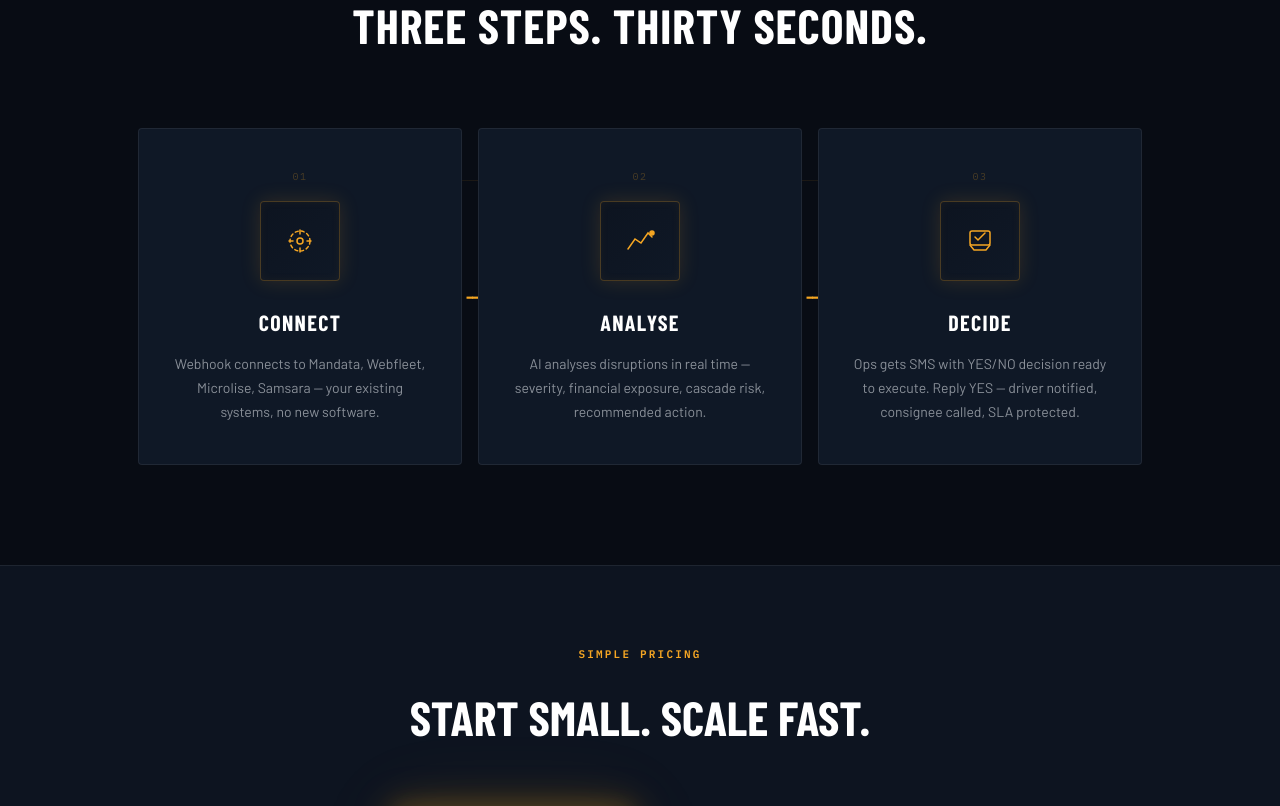
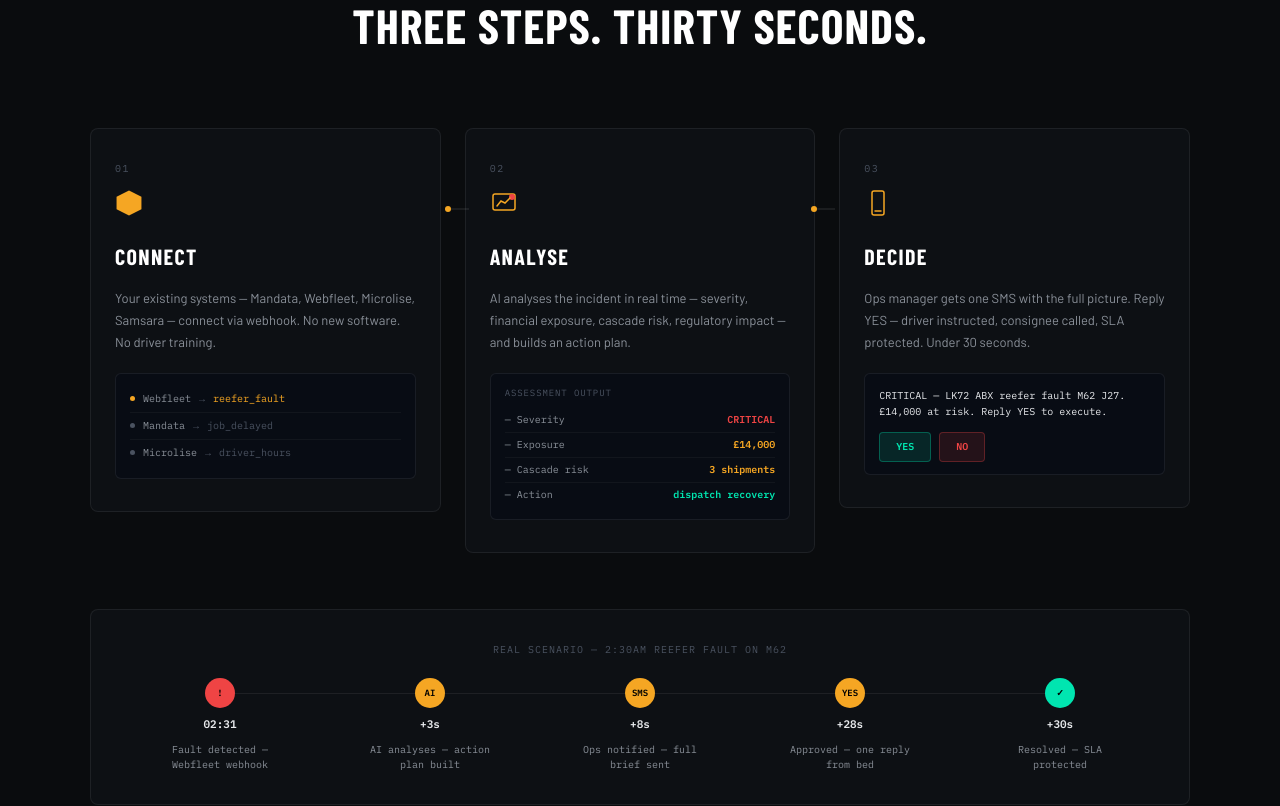
Before and after one commit to waterwellproject8-star/disruption-hub, a Next.js app: page / in a window 1280 px wide. Shown: the part 1960-2766 px from the top of the page. Built offline with nearby package versions, Linux system fonts and the light colour scheme; a web font is replaced by a local one.

Commit message:
page.js: hide dashboard preview on mobile with fallback note, full How It Works redesign — 3 detail cards with webhook/analysis/SMS mockups, animated connector dots, 2:30am timeline strip, responsive vertical stack at 768px

```diff
--- a/app/page.js
+++ b/app/page.js
@@ -69,6 +69,7 @@ export default function HomePage() {
         html { scroll-behavior: smooth; }
         @keyframes pulse { 0%,100%{opacity:1} 50%{opacity:0.5} }
         @keyframes fadeUp { from{opacity:0;transform:translateY(20px)} to{opacity:1;transform:translateY(0)} }
+        @keyframes dot-travel { 0%{left:0} 100%{left:calc(100% - 6px)} }
         @keyframes marquee { 0%{transform:translateX(0)} 100%{transform:translateX(-50%)} }
         .ticker-track { animation: marquee 30s linear infinite; display:inline-flex; gap:48px; white-space:nowrap; }
         .ticker-track:hover { animation-play-state: paused; }
@@ -113,6 +114,8 @@ export default function HomePage() {
           .nav-links-desktop { display: none !important; }
           .stats-grid { grid-template-columns: 1fr 1fr !important; }
           .how-grid { grid-template-columns: 1fr !important; }
+          .how-connector { display: none !important; }
+          .how-timeline-grid { grid-template-columns: 1fr !important; gap: 12px !important; }
           .pricing-grid { grid-template-columns: 1fr !important; }
           .enterprise-card { flex-direction: column !important; align-items: stretch !important; }
           .enterprise-card .enterprise-divider { display: none !important; }
@@ -129,7 +132,11 @@ export default function HomePage() {
           .hero-ctas { justify-content: center; flex-direction: column; align-items: center; }
           .hero-badge { justify-content: center; }
           .dh-preview-section { padding: 48px 0px !important; }
+          .dash-desktop-section { display: none !important; }
+          .dash-mobile-note { display: flex !important; }
         }
+        @media (min-width: 769px) {
+          .dash-mobile-note { display: none !important; }
         @media (max-width: 640px) {
           .founder-card { grid-template-columns: 80px 1fr !important; column-gap: 16px !important; padding: 28px 20px !important; }
           .founder-photo { grid-row: 1 !important; align-self: center; }
@@ -280,7 +287,7 @@ export default function HomePage() {
       </section>
 
       {/* ── DASHBOARD PREVIEW ────────────────────────────────────────────────── */}
-      <section className="dh-preview-section" style={{ background: '#080c14', borderTop: '1px solid rgba(255,255,255,0.06)', padding: '48px 24px', overflowX: 'hidden', width: '100%' }}>
+      <section className="dh-preview-section dash-desktop-section" style={{ background: '#080c14', borderTop: '1px solid rgba(255,255,255,0.06)', padding: '48px 24px', overflowX: 'hidden', width: '100%' }}>
         <div style={{ maxWidth: 1100, margin: '0 auto' }}>
           <div style={{ display: 'flex', alignItems: 'center', gap: 12, marginBottom: 24 }}>
             <div style={{ height: 1, width: 32, background: 'rgba(255,255,255,0.15)' }} />
@@ -292,6 +299,21 @@ export default function HomePage() {
           <DashboardPreview />
         </div>
       </section>
+
+      <div className="dash-mobile-note" style={{
+        justifyContent: 'center',
+        padding: '24px',
+        borderTop: '1px solid rgba(255,255,255,0.04)'
+      }}>
+        <span style={{
+          fontFamily: 'monospace',
+          fontSize: 11,
+          color: '#4a5260',
+          letterSpacing: '0.08em'
+        }}>
+          ◈ OPERATIONS DASHBOARD — BEST EXPERIENCED ON DESKTOP
+        </span>
+      </div>
 
       {/* ── STATS STRIP ──────────────────────────────────────────────────────── */}
       <div style={{
@@ -353,7 +375,8 @@ export default function HomePage() {
       </div>
 
       {/* ── HOW IT WORKS ─────────────────────────────────────────────────────── */}
-      <section id="how" style={{ padding: '100px 40px', maxWidth: 1100, margin: '0 auto' }}>
+      <section id="how" style={{ background: '#0a0c0e', padding: '100px 40px' }}>
+        <div style={{ maxWidth: 1100, margin: '0 auto' }}>
           <div style={{
             fontFamily: FF.mono, fontSize: 11, fontWeight: 600,
             letterSpacing: '0.2em', textTransform: 'uppercase',
@@ -372,103 +395,114 @@ export default function HomePage() {
 
           <div className="how-grid" style={{
             display: 'grid', gridTemplateColumns: 'repeat(3, 1fr)',
-          gap: 0, position: 'relative',
+            gap: 24, position: 'relative', alignItems: 'start',
           }}>
-          {/* Connector line */}
-          <div style={{
-            position: 'absolute', top: 52, left: '25%', right: '25%',
-            height: 1,
-            background: `linear-gradient(90deg, transparent, ${T.amberBorder}, transparent)`,
-            pointerEvents: 'none',
-          }} />
-
+            {/* ── Card 1: CONNECT ── */}
+            <div style={{ background: '#0d1014', border: '1px solid rgba(255,255,255,0.07)', borderRadius: 8, padding: '32px 24px', position: 'relative' }}>
+              <div style={{ fontFamily: FF.mono, fontSize: 10, color: '#4a5260', letterSpacing: '0.15em', marginBottom: 12 }}>01</div>
+              <div style={{ marginBottom: 16 }}>
+                <svg width="28" height="28" viewBox="0 0 18 18"><polygon points="9,1 17,5 17,13 9,17 1,13 1,5" fill="#f5a623"/></svg>
+              </div>
+              <h3 style={{ fontFamily: FF.condensed, fontSize: 22, fontWeight: 800, textTransform: 'uppercase', letterSpacing: '0.06em', color: '#fff', marginBottom: 12 }}>Connect</h3>
+              <p style={{ fontSize: 13, color: '#8a9099', lineHeight: 1.7, marginBottom: 20 }}>Your existing systems — Mandata, Webfleet, Microlise, Samsara — connect via webhook. No new software. No driver training.</p>
+              <div style={{ background: '#080c14', border: '1px solid rgba(255,255,255,0.07)', borderRadius: 6, padding: '12px 14px' }}>
                 {[
-            {
-              num: '01', title: 'Connect',
-              desc: 'Webhook connects to Mandata, Webfleet, Microlise, Samsara — your existing systems, no new software.',
-              icon: (
-                <svg width="36" height="36" viewBox="0 0 36 36" fill="none" stroke={T.amber} strokeWidth="1.5" strokeLinecap="round">
-                  <circle cx="18" cy="18" r="3"/>
-                  <path d="M18 7v4M18 25v4M7 18h4M25 18h4"/>
-                  <circle cx="18" cy="18" r="10" strokeDasharray="3 3"/>
-                </svg>
-              ),
-            },
-            {
-              num: '02', title: 'Analyse',
-              desc: 'AI analyses disruptions in real time — severity, financial exposure, cascade risk, recommended action.',
-              icon: (
-                <svg width="36" height="36" viewBox="0 0 36 36" fill="none" stroke={T.amber} strokeWidth="1.5" strokeLinecap="round">
-                  <polyline points="6,26 13,16 19,20 26,10 30,14"/>
-                  <circle cx="30" cy="10" r="2" fill={T.amber}/>
-                </svg>
-              ),
-            },
-            {
-              num: '03', title: 'Decide',
-              desc: 'Ops gets SMS with YES/NO decision ready to execute. Reply YES — driver notified, consignee called, SLA protected.',
-              icon: (
-                <svg width="36" height="36" viewBox="0 0 36 36" fill="none" stroke={T.amber} strokeWidth="1.5" strokeLinecap="round">
-                  <rect x="8" y="8" width="20" height="14" rx="2"/>
-                  <path d="M8 22l4 5h12l4-5"/>
-                  <path d="M13 14l3 3 7-7"/>
-                </svg>
-              ),
-            },
-          ].map((step, i) => (
-            <div key={i} className="how-card how-card-hover" style={{
-              textAlign: 'center', padding: '40px 32px', position: 'relative', zIndex: 1,
-              background: T.navyCard,
-              border: `1px solid ${T.border}`,
-              borderRadius: 4,
-              margin: '0 8px',
-              transition: 'all 0.2s',
-            }}>
-              {/* Step number */}
-              <div style={{
-                fontFamily: FF.mono, fontSize: 10, color: T.amberBorder,
-                letterSpacing: '0.15em', marginBottom: 16,
-              }}>
-                {step.num}
+                  { src: 'Webfleet', evt: 'reefer_fault', hot: true },
+                  { src: 'Mandata', evt: 'job_delayed', hot: false },
+                  { src: 'Microlise', evt: 'driver_hours', hot: false },
+                ].map((w, i) => (
+                  <div key={i} style={{ display: 'flex', alignItems: 'center', gap: 8, padding: '5px 0', borderBottom: i < 2 ? '1px solid rgba(255,255,255,0.04)' : 'none' }}>
+                    <div style={{ width: 5, height: 5, borderRadius: '50%', background: w.hot ? '#f5a623' : '#4a5260' }} />
+                    <span style={{ fontFamily: FF.mono, fontSize: 10, color: '#8a9099' }}>{w.src}</span>
+                    <span style={{ fontFamily: FF.mono, fontSize: 10, color: '#4a5260' }}>→</span>
+                    <span style={{ fontFamily: FF.mono, fontSize: 10, color: w.hot ? '#f5a623' : '#4a5260' }}>{w.evt}</span>
+                  </div>
+                ))}
+              </div>
             </div>
 
-              {/* Icon box */}
-              <div style={{
-                width: 80, height: 80,
-                border: `1px solid ${T.amberBorder}`,
-                borderRadius: 4,
-                display: 'flex', alignItems: 'center', justifyContent: 'center',
-                margin: '0 auto 24px',
-                background: `linear-gradient(135deg, ${T.navyMid}, ${T.navyCard})`,
-                boxShadow: '0 0 20px rgba(245,166,35,0.15), inset 0 0 10px rgba(245,166,35,0.05)',
-              }}>
-                {step.icon}
+            {/* ── Connector 1 ── */}
+            <div className="how-connector" style={{ position: 'absolute', left: 'calc(33.33% - 12px)', top: 80, width: 24, height: 2, background: 'rgba(255,255,255,0.07)', zIndex: 2 }}>
+              <div style={{ position: 'absolute', width: 6, height: 6, borderRadius: '50%', background: '#f5a623', top: -2, animation: 'dot-travel 2s ease-in-out infinite' }} />
             </div>
 
-              {/* Arrow between cards */}
-              {i < 2 && (
-                <div style={{
-                  position: 'absolute', right: -20, top: '50%',
-                  transform: 'translateY(-50%)',
-                  color: T.amber, fontSize: 18, fontWeight: 700, zIndex: 3,
-                  letterSpacing: '-2px',
-                }}>
-                  --›
+            {/* ── Card 2: ANALYSE ── */}
+            <div style={{ background: '#0d1014', border: '1px solid rgba(255,255,255,0.07)', borderRadius: 8, padding: '32px 24px', position: 'relative' }}>
+              <div style={{ fontFamily: FF.mono, fontSize: 10, color: '#4a5260', letterSpacing: '0.15em', marginBottom: 12 }}>02</div>
+              <div style={{ marginBottom: 16 }}>
+                <svg width="28" height="28" viewBox="0 0 28 28" fill="none" stroke="#f5a623" strokeWidth="1.5" strokeLinecap="round">
+                  <rect x="3" y="5" width="22" height="16" rx="2"/>
+                  <circle cx="22" cy="8" r="3" fill="#ef4444" stroke="none"/>
+                  <polyline points="7,17 11,12 15,14 20,9"/>
+                </svg>
               </div>
-              )}
-
-              <h3 style={{
-                fontFamily: FF.condensed, fontSize: 22, fontWeight: 800,
-                textTransform: 'uppercase', letterSpacing: '0.06em',
-                color: '#fff', marginBottom: 12,
-              }}>
-                {step.title}
-              </h3>
-              <p style={{ fontSize: 14, color: T.textDim, lineHeight: 1.7 }}>
-                {step.desc}
-              </p>
+              <h3 style={{ fontFamily: FF.condensed, fontSize: 22, fontWeight: 800, textTransform: 'uppercase', letterSpacing: '0.06em', color: '#fff', marginBottom: 12 }}>Analyse</h3>
+              <p style={{ fontSize: 13, color: '#8a9099', lineHeight: 1.7, marginBottom: 20 }}>AI analyses the incident in real time — severity, financial exposure, cascade risk, regulatory impact — and builds an action plan.</p>
+              <div style={{ background: '#080c14', border: '1px solid rgba(255,255,255,0.07)', borderRadius: 6, padding: '12px 14px' }}>
+                <div style={{ fontFamily: FF.mono, fontSize: 9, color: '#4a5260', letterSpacing: '0.1em', marginBottom: 8 }}>ASSESSMENT OUTPUT</div>
+                {[
+                  { k: 'Severity', v: 'CRITICAL', c: '#ef4444' },
+                  { k: 'Exposure', v: '£14,000', c: '#f5a623' },
+                  { k: 'Cascade risk', v: '3 shipments', c: '#f5a623' },
+                  { k: 'Action', v: 'dispatch recovery', c: '#00e5b0' },
+                ].map((r, i) => (
+                  <div key={i} style={{ display: 'flex', justifyContent: 'space-between', padding: '4px 0', borderBottom: i < 3 ? '1px solid rgba(255,255,255,0.04)' : 'none' }}>
+                    <span style={{ fontFamily: FF.mono, fontSize: 10, color: '#8a9099' }}>— {r.k}</span>
+                    <span style={{ fontFamily: FF.mono, fontSize: 10, color: r.c, fontWeight: 600 }}>{r.v}</span>
                   </div>
                 ))}
+              </div>
+            </div>
+
+            {/* ── Connector 2 ── */}
+            <div className="how-connector" style={{ position: 'absolute', left: 'calc(66.66% - 12px)', top: 80, width: 24, height: 2, background: 'rgba(255,255,255,0.07)', zIndex: 2 }}>
+              <div style={{ position: 'absolute', width: 6, height: 6, borderRadius: '50%', background: '#f5a623', top: -2, animation: 'dot-travel 2s ease-in-out infinite', animationDelay: '1s' }} />
+            </div>
+
+            {/* ── Card 3: DECIDE ── */}
+            <div style={{ background: '#0d1014', border: '1px solid rgba(255,255,255,0.07)', borderRadius: 8, padding: '32px 24px', position: 'relative' }}>
+              <div style={{ fontFamily: FF.mono, fontSize: 10, color: '#4a5260', letterSpacing: '0.15em', marginBottom: 12 }}>03</div>
+              <div style={{ marginBottom: 16 }}>
+                <svg width="28" height="28" viewBox="0 0 28 28" fill="none" stroke="#f5a623" strokeWidth="1.5" strokeLinecap="round">
+                  <rect x="8" y="2" width="12" height="24" rx="2"/>
+                  <line x1="11" y1="22" x2="17" y2="22"/>
+                </svg>
+              </div>
+              <h3 style={{ fontFamily: FF.condensed, fontSize: 22, fontWeight: 800, textTransform: 'uppercase', letterSpacing: '0.06em', color: '#fff', marginBottom: 12 }}>Decide</h3>
+              <p style={{ fontSize: 13, color: '#8a9099', lineHeight: 1.7, marginBottom: 20 }}>Ops manager gets one SMS with the full picture. Reply YES — driver instructed, consignee called, SLA protected. Under 30 seconds.</p>
+              <div style={{ background: '#080c14', border: '1px solid rgba(255,255,255,0.07)', borderRadius: 6, padding: '14px 14px 12px' }}>
+                <div style={{ fontFamily: FF.mono, fontSize: 10, color: '#e8eaed', lineHeight: 1.6, marginBottom: 12 }}>
+                  CRITICAL — LK72 ABX reefer fault M62 J27. £14,000 at risk. Reply YES to execute.
+                </div>
+                <div style={{ display: 'flex', gap: 8 }}>
+                  <div style={{ fontFamily: FF.mono, fontSize: 10, fontWeight: 700, padding: '6px 16px', borderRadius: 4, background: 'rgba(0,229,176,0.12)', border: '1px solid rgba(0,229,176,0.3)', color: '#00e5b0' }}>YES</div>
+                  <div style={{ fontFamily: FF.mono, fontSize: 10, fontWeight: 700, padding: '6px 16px', borderRadius: 4, background: 'rgba(239,68,68,0.12)', border: '1px solid rgba(239,68,68,0.3)', color: '#ef4444' }}>NO</div>
+                </div>
+              </div>
+            </div>
+          </div>
+
+          {/* ── TIMELINE STRIP ── */}
+          <div style={{ marginTop: 56, padding: '32px 24px', background: '#0d1014', border: '1px solid rgba(255,255,255,0.07)', borderRadius: 8 }}>
+            <div style={{ fontFamily: FF.mono, fontSize: 10, color: '#4a5260', letterSpacing: '0.1em', marginBottom: 20, textAlign: 'center' }}>REAL SCENARIO — 2:30AM REEFER FAULT ON M62</div>
+            <div className="how-timeline-grid" style={{ display: 'grid', gridTemplateColumns: 'repeat(5, 1fr)', gap: 0, position: 'relative' }}>
+              {/* Connector line behind nodes */}
+              <div style={{ position: 'absolute', top: 15, left: '10%', right: '10%', height: 1, background: 'rgba(255,255,255,0.07)', zIndex: 0 }} />
+              {[
+                { icon: '!', bg: '#ef4444', time: '02:31', label: 'Fault detected — Webfleet webhook' },
+                { icon: 'AI', bg: '#f5a623', time: '+3s', label: 'AI analyses — action plan built' },
+                { icon: 'SMS', bg: '#f5a623', time: '+8s', label: 'Ops notified — full brief sent' },
+                { icon: 'YES', bg: '#f5a623', time: '+28s', label: 'Approved — one reply from bed' },
+                { icon: '✓', bg: '#00e5b0', time: '+30s', label: 'Resolved — SLA protected' },
+              ].map((n, i) => (
+                <div key={i} style={{ display: 'flex', flexDirection: 'column', alignItems: 'center', gap: 8, position: 'relative', zIndex: 1 }}>
+                  <div style={{ width: 30, height: 30, borderRadius: '50%', background: n.bg, color: '#000', display: 'flex', alignItems: 'center', justifyContent: 'center', fontFamily: FF.mono, fontSize: 9, fontWeight: 700 }}>{n.icon}</div>
+                  <div style={{ fontFamily: FF.mono, fontSize: 11, color: '#e8eaed', fontWeight: 600 }}>{n.time}</div>
+                  <div style={{ fontFamily: FF.mono, fontSize: 10, color: '#8a9099', textAlign: 'center', lineHeight: 1.5, maxWidth: 140 }}>{n.label}</div>
+                </div>
+              ))}
+            </div>
+          </div>
         </div>
       </section>
 
```
Lines whose indentation alone changed are shown as unchanged.
